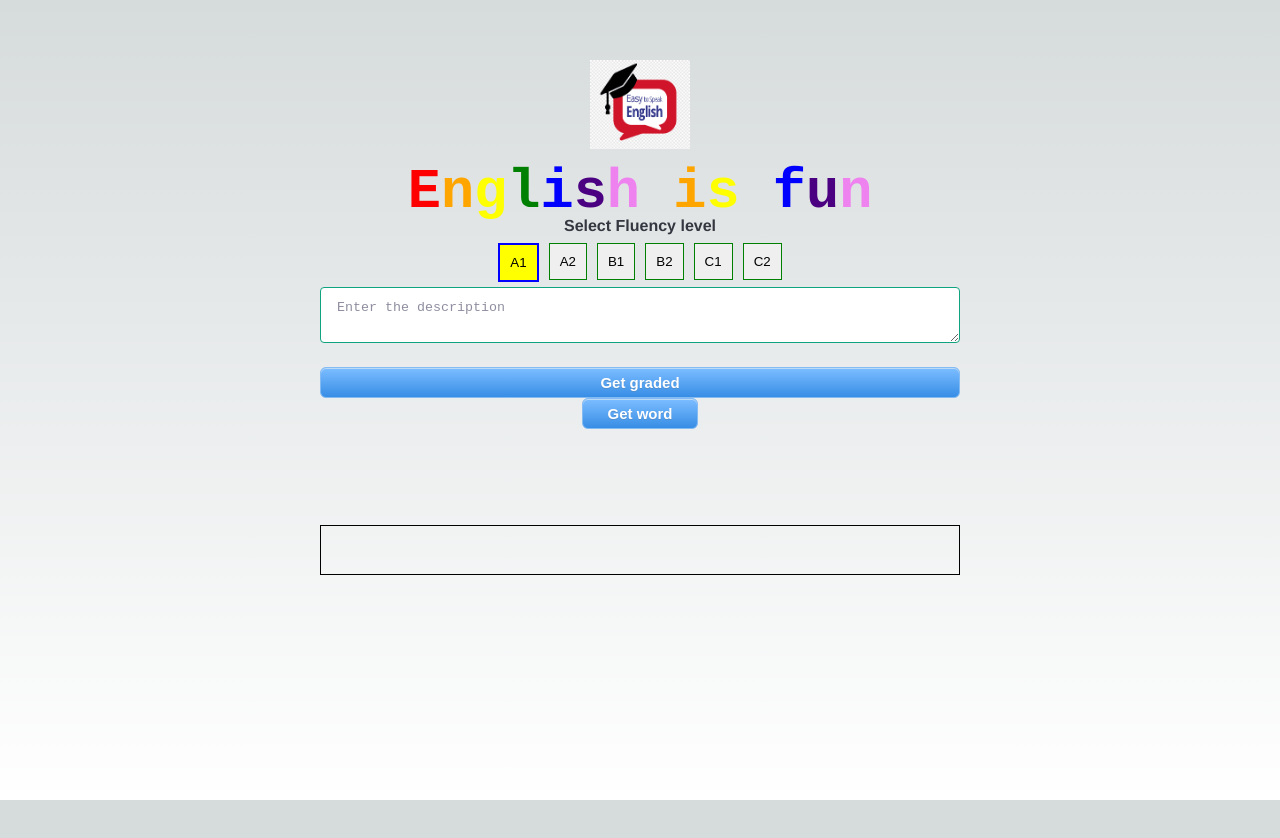
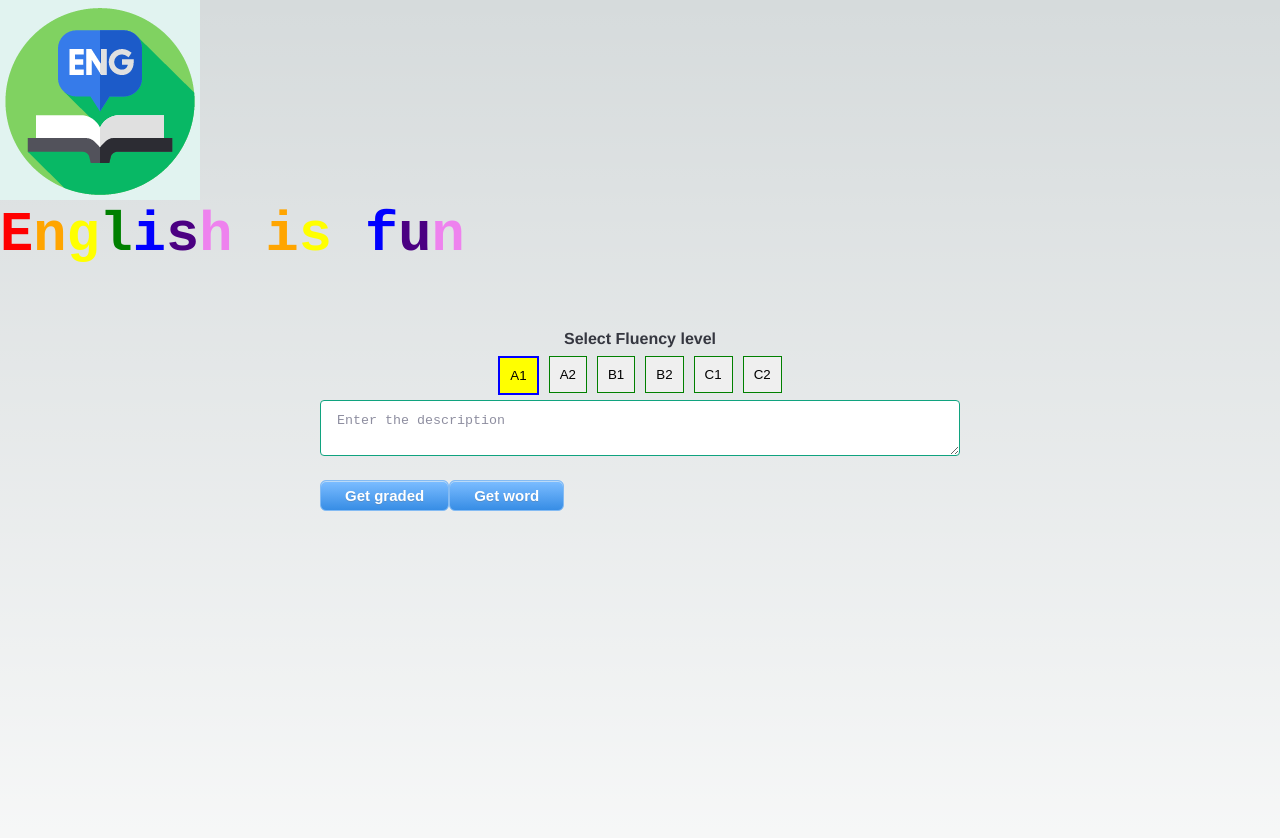
Before and after one commit to yasinabdmahmood/english-is-fun, a Next.js app: page / in a window 1280 px wide. Shown: the top 838 px of the page. Before the commit the page ends 800 px from the top, so only its background shows below. Built offline with nearby package versions, Linux system fonts and the light colour scheme; a web font is replaced by a local one.

Commit message:
Adjust JSX of the website

```diff
--- a/pages/index.js
+++ b/pages/index.js
@@ -6,13 +6,14 @@ import LoadingSpinner from "./LoadingSpinner";
 
 export default function Home() {
   const [isLoading, setIsLoading] = useState(false);
-  const [animalInput, setAnimalInput] = useState("");
+  const [textInput, setTextInput] = useState("");
   const [result, setResult] = useState();
   const [word, setWord] = useState('');
   const options = ['A1', 'A2', 'B1', 'B2', 'C1', 'C2'];
   const [selectedOption, setSelectedOption] = useState(options[0]);
   async function generateWord(event) {
     setIsLoading(true);
+    setTextInput('');
     event.preventDefault();
     try {
       const response = await fetch("/api/getWord", {
@@ -39,6 +40,7 @@ export default function Home() {
   }
   ////////////////////////////////////
   async function onSubmit(event) {
+    setIsLoading(true);
     event.preventDefault();
     try {
       const response = await fetch("/api/getFeedback", {
@@ -46,7 +48,7 @@ export default function Home() {
         headers: {
           "Content-Type": "application/json",
         },
-        body: JSON.stringify({ description: animalInput, word }),
+        body: JSON.stringify({ description: textInput, word }),
       });
 
       const data = await response.json();
@@ -55,17 +57,17 @@ export default function Home() {
       }
 
       setResult(data.result);
-      setAnimalInput("");
+      setTextInput(data.result.trim());
+      setIsLoading(false);
     } catch(error) {
       // Consider implementing your own error handling logic here
       console.error(error);
+      setIsLoading(false);
       alert(error.message);
     }
   }
 
-  const handleLevelChange = (e) => {
 
-  }
 
   return (
     <div>
@@ -73,10 +75,11 @@ export default function Home() {
         <title>English is fun</title>
         <link rel="icon" href="/english.png" />
       </Head>
-
+      <nav className={styles["nav"]}>
+        <img src="/logo.png" alt="logo" />
+        <ColoredText text={'English is fun'} className={styles['colored-text']} />
+      </nav>
       <main className={styles.main}>
-        <img src="/english.png" style={{width: '100px', marginBottom: '2rem'}} />
-        <ColoredText text={'English is fun'} />
         <div className={styles["levels-container"]}>
           <h4>Select Fluency level</h4>
           <ul className={styles["levels"]}>
@@ -96,17 +99,20 @@ export default function Home() {
           <textarea
             name="description"
             placeholder="Enter the description"
-            value={animalInput}
-            onChange={(e) => setAnimalInput(e.target.value)}
+            value={textInput}
+            onChange={(e) => setTextInput(e.target.value)}
           />
+          <div className={styles["buttons"]}>
           <button type="submit" className={styles["myButton"]}>
           Get graded
           </button>
+          <button className={styles["myButton"]} onClick={generateWord}>Get word</button>
+          </div>
+
         </form>
-        <button className={styles["myButton"]} onClick={generateWord}>Get word</button>
+
         <h3>{word}</h3>
         {isLoading ? <LoadingSpinner /> : null}
-        <div className={styles.result}>{result}</div>
       </main>
     </div>
   );
```
